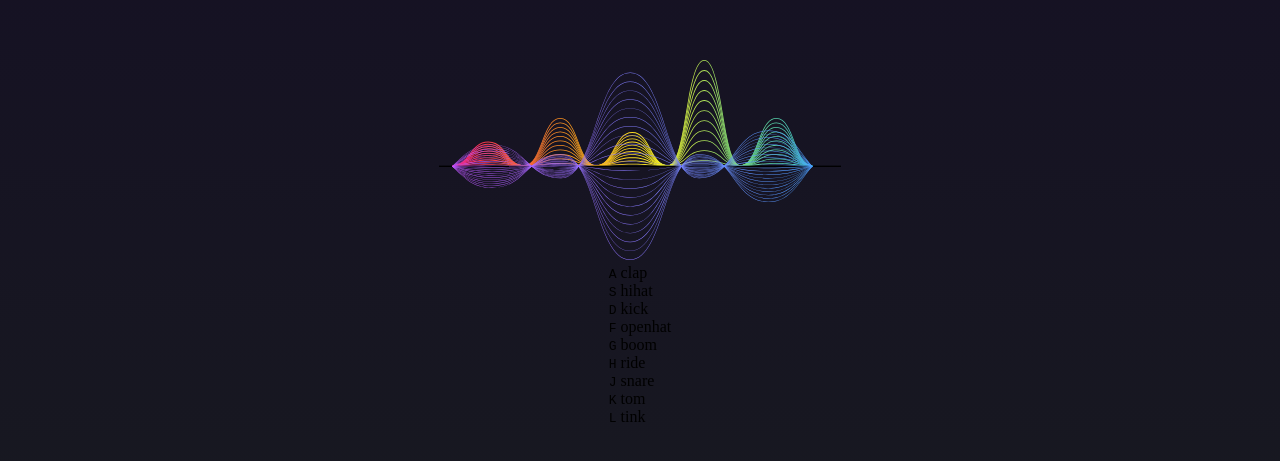
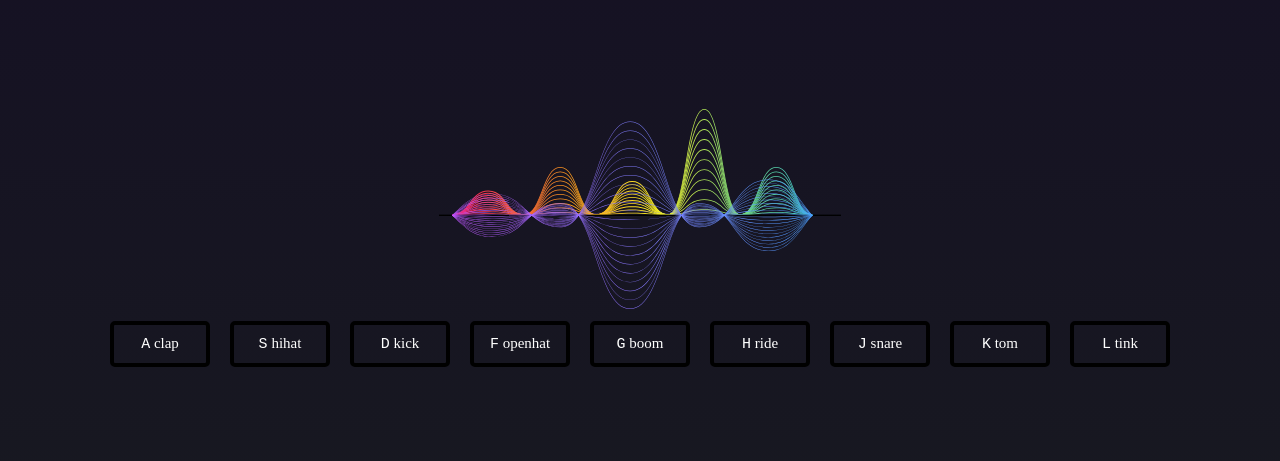
Before and after one commit to zahrakhadijha/drummy, a plain HTML site: page index.html in a window 1280 px wide. Shown: the part 157-618 px from the top of the page. Drawn offline with Linux system fonts and the light colour scheme.

Commit message:
keyboard styling added

```diff
--- a/css/style.css
+++ b/css/style.css
@@ -1,6 +1,7 @@
 :root {
     --primary-background-color: #151024;
     --secondary-background-color: #181A20;
+    --primary-color: #fff;
 
 }
 
@@ -8,6 +9,10 @@
 *::after,
 *::before {
     box-sizing: border-box;
+}
+
+html {
+    font-size: 10px;
 }
 
 html, body {
@@ -24,10 +29,27 @@ body {
     flex-direction: column;
     justify-content: center;
     align-items: center;
+    color: var(--primary-color);
 
 }
 
 .wave-img {
     height: 200px;
+}
+
+.keys {
+    display: flex;
+    align-items: center;
+    justify-content: center;
+}
+
+.key {
+    border: .4rem solid black;
+    border-radius: .5rem;
+    margin: 1rem;
+    font-size: 1.5rem;
+    padding: 1rem .5rem;
+    width: 10rem;
+    text-align: center;
 
 }
```
